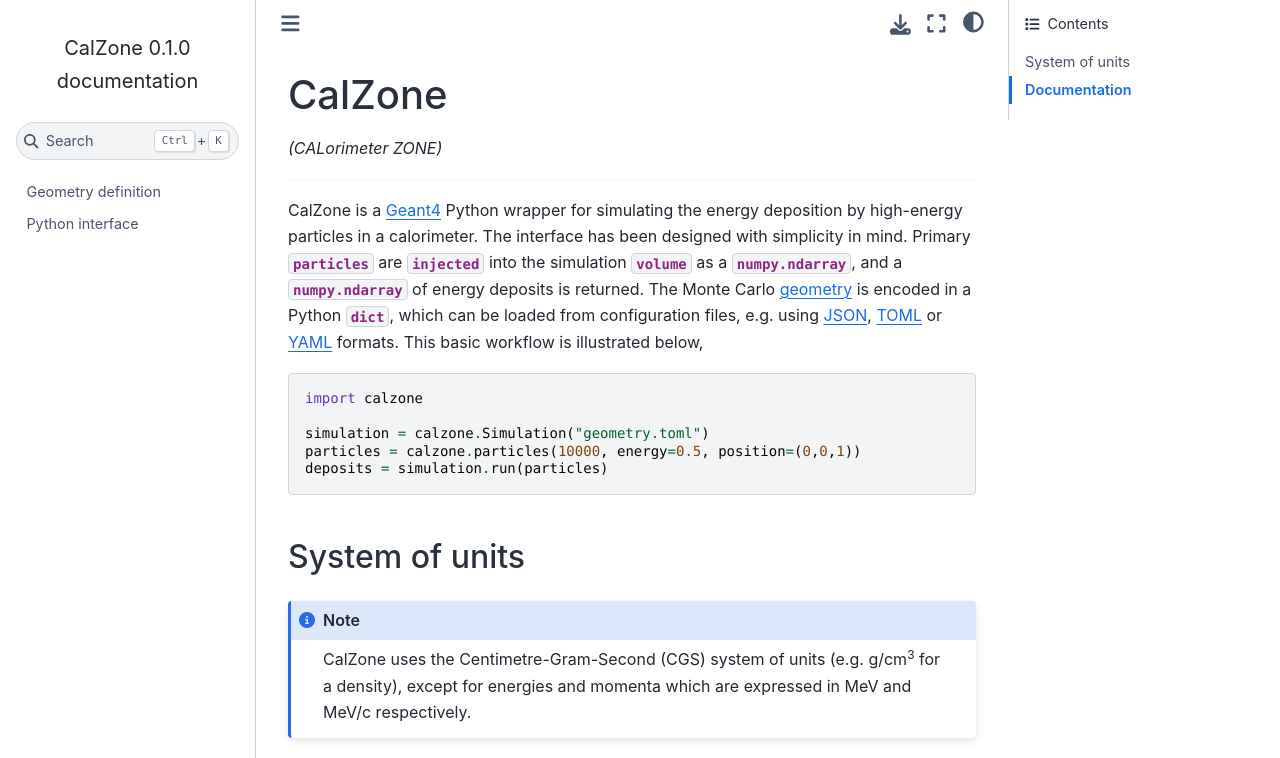
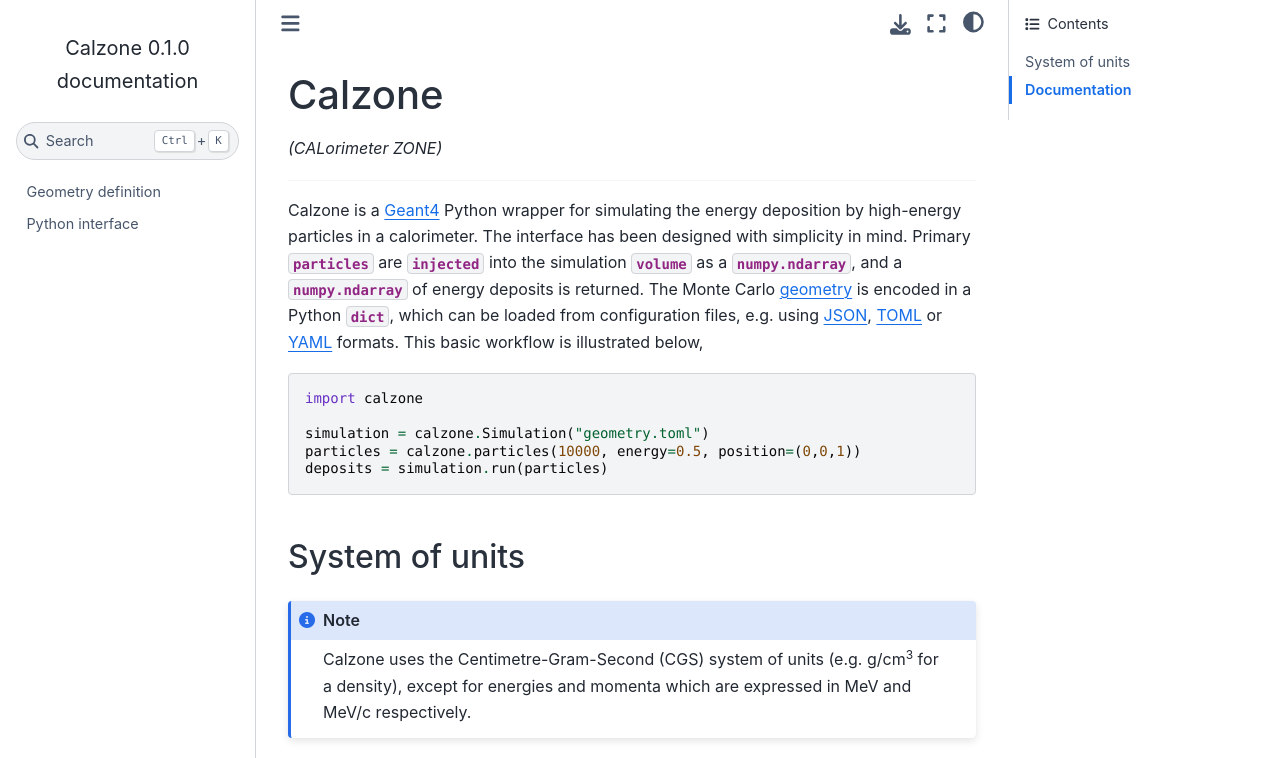
Before and after one commit to niess/calzone, a Sphinx documentation site: the page built from docs/source/index.rst, in a window 1280 px wide and 1245 px high. Shown: the top 758 px of the window. Built offline with Sphinx 7.4.7 and the Sphinx Book theme 1.1.4, drawn with Linux system fonts in a browser that asks for light colours.

```diff
--- a/docs/source/conf.py
+++ b/docs/source/conf.py
@@ -1,4 +1,4 @@
-project = "CalZone"
+project = "Calzone"
 copyright = "Université Clermont Auvergne, CNRS/IN2P3, LPCA"
 author = "Valentin Niess"
 release = "0.1.0"
--- a/docs/source/geometry.rst
+++ b/docs/source/geometry.rst
@@ -2,7 +2,7 @@ Geometry definition
 ===================
 
 A `Geant4`_ Monte Carlo geometry consists of a hierarchy of nested
-`G4VPhysicalVolume`_\ s, starting from a single root ("world") volume. CalZone
+`G4VPhysicalVolume`_\ s, starting from a single root ("world") volume. Calzone
 represents this structure using base Python objects
 (:external:py:class:`bool`, :external:py:class:`dict`,
 :external:py:class:`float`, :external:py:class:`int`, :external:py:class:`list`
--- a/docs/source/index.rst
+++ b/docs/source/index.rst
@@ -1,10 +1,10 @@
-CalZone
+Calzone
 =======
 *(CALorimeter ZONE)*
 
 ----
 
-CalZone is a `Geant4`_ Python wrapper for simulating the energy deposition by
+Calzone is a `Geant4`_ Python wrapper for simulating the energy deposition by
 high-energy particles in a calorimeter. The interface has been designed with
 simplicity in mind. Primary :py:func:`particles <calzone.particles>` are
 :py:meth:`injected <calzone.Simulation.run>` into the simulation
@@ -28,7 +28,7 @@ System of units
 
 .. note::
 
-   CalZone uses the Centimetre-Gram-Second (CGS) system of units (e.g.
+   Calzone uses the Centimetre-Gram-Second (CGS) system of units (e.g.
    g/cm\ :sup:`3` for a density), except for energies and momenta
    which are expressed in MeV and MeV/c respectively.
 
```
Also changed, not shown: README.md (added, +35 -0 lines), 2 other files.
